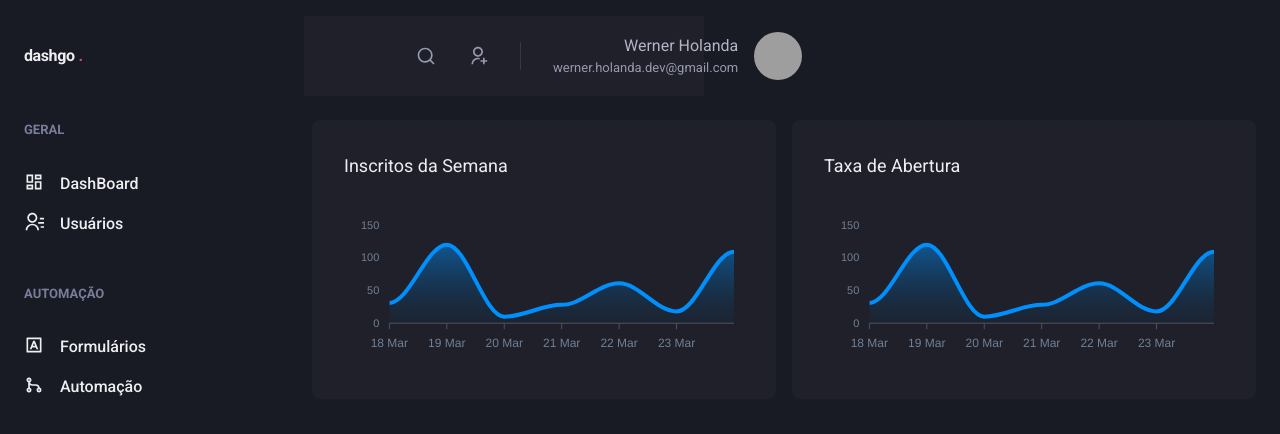
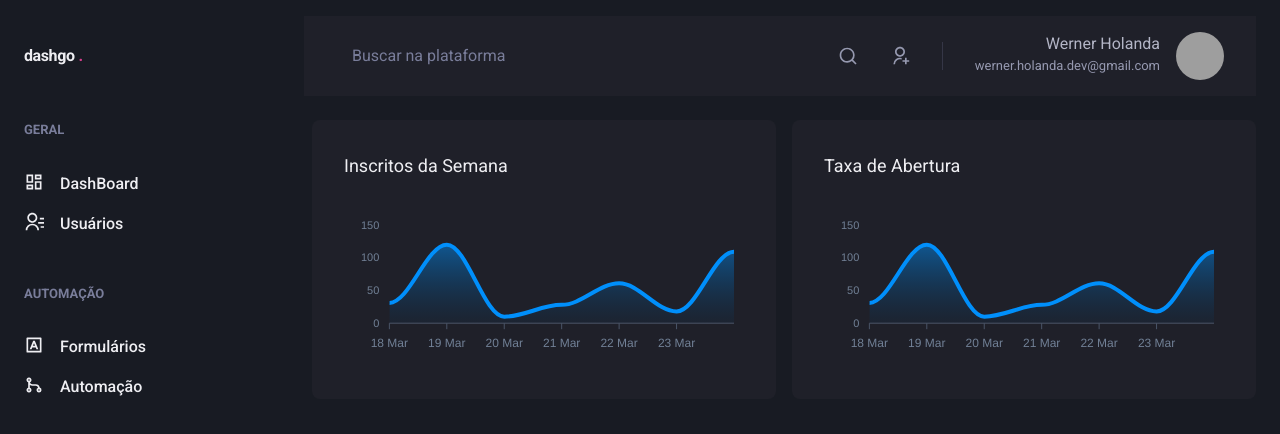
Before and after one commit to WernerHolanda/dasgo2, a Next.js app: page /dashboard in a window 1280 px wide. Shown: the top 434 px of the page. Built offline with nearby package versions, Linux system fonts and the light colour scheme; grey boxes are pictures that could not be loaded.

Commit message:
header adjust

```diff
--- a/src/components/Header.tsx
+++ b/src/components/Header.tsx
@@ -30,12 +30,13 @@ export function Header(){
             py="4" //paddingvertical
             px="8"//padding horizontal
             ml="6"
-            maxWidth={400}
+            maxWidth={1000}
             alignSelf="center"//se alinhar ao centro
             color="gray.200"
             position="relative"
             bg="gray.800"
             borderRadius-="full"
+
         >
         <Input
             color="gray.50"
@@ -57,6 +58,8 @@ export function Header(){
                 color="gray.300"
                 borderRightWidth={1}
                 borderColor="gray.700"
+                //border="2px"
+                //align="right"
             >
                 <Icon as={RiSearchLine} //isso é uma instrução do chakra lib
                     fontSize="20"
@@ -67,7 +70,7 @@ export function Header(){
                 />
             </HStack>
 
-            <Flex align="center">
+            <Flex >
                 <Box mr="4" textAlign="right">
                     <Text>Werner Holanda</Text>
                     <Text color="gray.300" fontSize="small">
```
